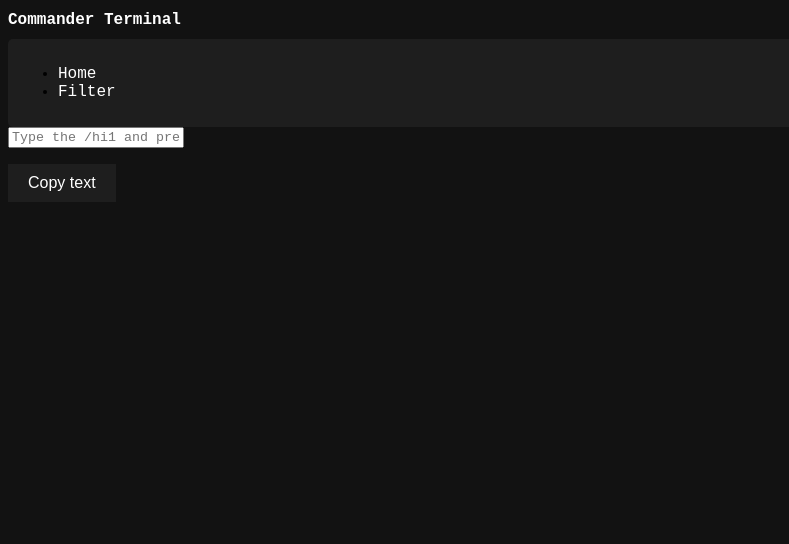
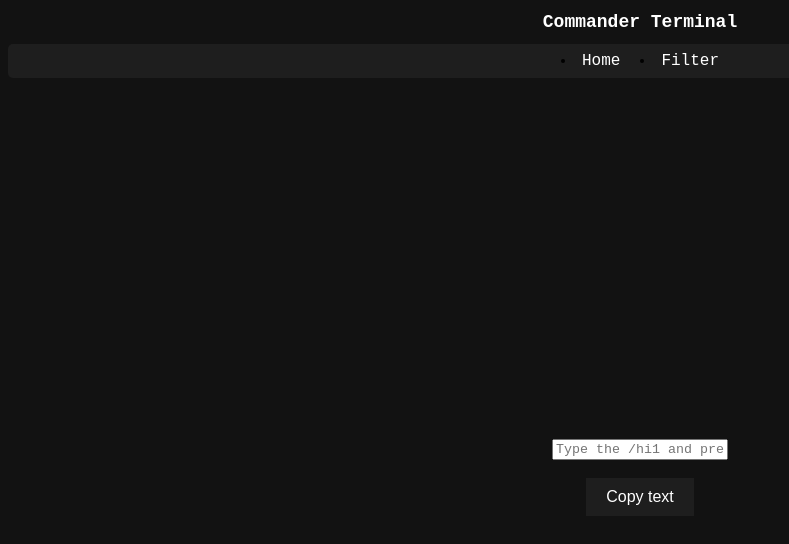
Before and after one commit to JDXE22/commander_frontend, a React (Vite) app in the folder frontend/: page / in a window 1280 px wide. Shown: the top 544 px of the page, without its empty margins (0-789 px from the left). Built offline with nearby package versions, Linux system fonts and the light colour scheme; no server answers.

Commit message:
refactor(frontend/src/components/navbar/ Navbar.jsx):  replace <li> with React Fragment  in NavBar content

```diff
--- a/frontend/src/App.jsx
+++ b/frontend/src/App.jsx
@@ -25,7 +25,7 @@ function App() {
   };
 
   return (
-    <>
+    <div className="App">
       <h1>Commander Terminal</h1>
       <Navbar />
       <div className="container">
@@ -34,7 +34,7 @@ function App() {
         <Route path="/filter" element={<FilterCmd commands={commands} /> }/>
       </Routes>
       </div>
-    </>
+    </div>
   );
 }
 
--- a/frontend/src/components/navbar/Navbar.jsx
+++ b/frontend/src/components/navbar/Navbar.jsx
@@ -3,10 +3,10 @@ import { Link, useMatch, useResolvedPath } from "react-router-dom";
 export const Navbar = () => {
   return (
     <nav to="/" className="nav">
-      <ul>
+      <>
        <CustomLink to="/"> Home </CustomLink >
        <CustomLink to="/filter"> Filter </CustomLink >
-      </ul>
+      </>
     </nav>
   );
 };
--- a/frontend/src/style/index.css
+++ b/frontend/src/style/index.css
@@ -1,6 +1,6 @@
 body {
   background-color: #121212;
-    font-family: 'Courier New', Courier, monospace;
+  font-family: "Courier New", Courier, monospace;
 }
 button {
   background-color: #1e1e1e;
@@ -11,14 +11,7 @@ button {
   font-size: medium;
 }
 
-nav {
-    background-color: #1e1e1e;
-    padding: 10px;
-    border-radius: 5px;
-
-}
-
-main {
+.container {
   display: flex;
   flex-direction: column;
   align-items: center;
@@ -26,17 +19,33 @@ main {
   height: 100vh;
 }
 
+.container button {
+  margin: 2px;
+
+}
+
+nav {
+  display: flex;
+  flex-direction: row;
+  justify-content: center;
+  background-color: #1e1e1e;
+  padding: 1vh;
+  border-radius: 5px;
+  gap: 20px;
+}
+
 h1 {
   color: #ffffff;
-    font-size: medium;
+  font-size: large;
+  text-align: center;
 }
 
 input {
   color: gray;
-    font-family: 'Courier New', Courier, monospace;
+  font-family: "Courier New", Courier, monospace;
 }
 
-.responseArea{
+.responseArea {
   color: #ffffff;
   font-size: medium;
 }
```
Lines whose indentation alone changed are shown as unchanged.
